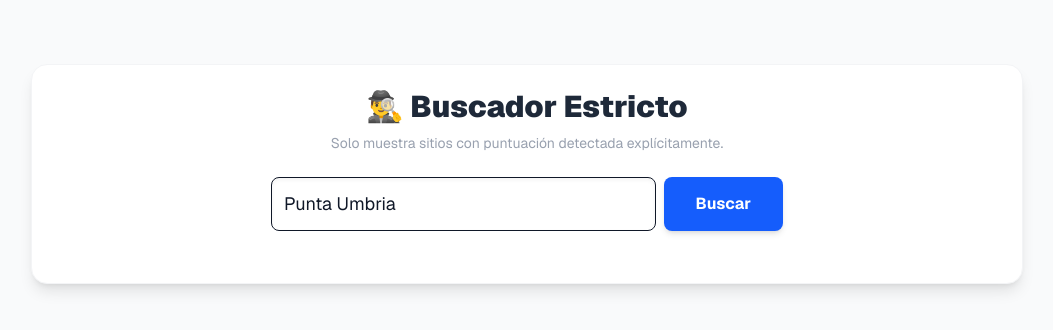
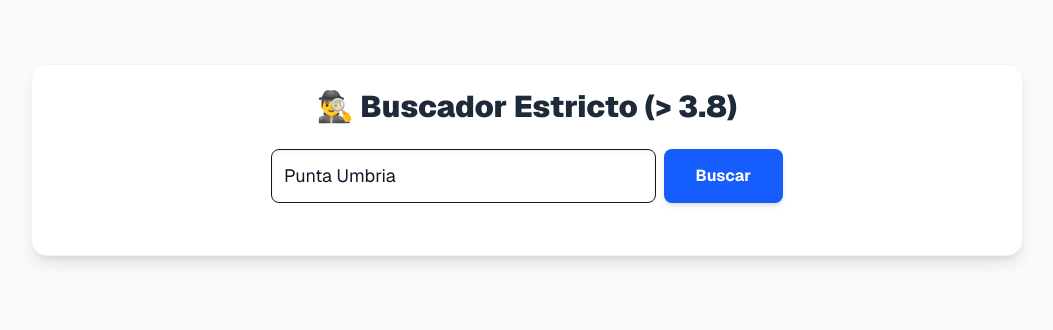
Before and after one commit to caracolazefiro-sketch/CaraColaViajes, a Next.js app: page /dormir in a window 1280 px wide. Shown: the top 330 px of the page, without its empty margins (113-1166 px from the left). Built offline with nearby package versions, Linux system fonts and the light colour scheme.

Commit message:
Correccion pequeño fallo amigo

```diff
--- a/app/dormir/page.tsx
+++ b/app/dormir/page.tsx
@@ -5,6 +5,7 @@ import React, { useState, useEffect } from 'react';
 // --- CONFIGURACIÓN ---
 const CX_ID = "9022e72d0fcbd4093";
 const API_KEY = "AIzaSyDecT2WWIcWJd0mCQv5ONc3okQfwAmXIX0";
+const MIN_QUALITY = 3.8; // 🛑 NOTA DE CORTE: Menos de esto se descarta.
 
 interface Spot {
   title: string;
@@ -18,12 +19,9 @@ interface Spot {
 const SpotCard = ({ spot, rank }: { spot: Spot, rank: number }) => {
   const medals = ["🥇", "🥈", "🥉"];
 
-  // Colores según nota real
-  let color = "bg-gray-500";
-  if (spot.rating >= 4.5) color = "bg-green-600";
-  else if (spot.rating >= 4) color = "bg-green-500";
-  else if (spot.rating >= 3) color = "bg-yellow-500";
-  else color = "bg-red-500";
+  let color = "bg-green-600";
+  if (spot.rating < 4) color = "bg-yellow-500";
+  if (spot.rating < 3) color = "bg-red-500";
 
   return (
     <a href={spot.link} target="_blank" rel="noopener noreferrer" className="flex flex-col bg-white rounded-xl shadow-lg overflow-hidden hover:scale-[1.02] transition-transform h-full border border-gray-100 no-underline group">
@@ -49,14 +47,14 @@ const SpotCard = ({ spot, rank }: { spot: Spot, rank: number }) => {
 
         <div className="mt-auto pt-3 border-t border-gray-50 flex justify-between items-center">
              <span className="text-[10px] text-gray-400">park4night.com</span>
-             <span className="text-[10px] text-green-600 font-bold bg-green-50 px-2 py-1 rounded">Nota Verificada</span>
+             <span className="text-[10px] text-green-600 font-bold bg-green-50 px-2 py-1 rounded">Calidad Verificada</span>
         </div>
       </div>
     </a>
   );
 };
 
-// --- LÓGICA DE BÚSQUEDA ESTRICTA ---
+// --- LÓGICA DE BÚSQUEDA ---
 const SearchEngine = () => {
   const [city, setCity] = useState("Punta Umbria");
   const [spots, setSpots] = useState<Spot[]>([]);
@@ -70,7 +68,7 @@ const SearchEngine = () => {
     setStatus("Lanzando escáner doble (20 resultados)...");
 
     try {
-      // 1. PEDIMOS 20 RESULTADOS (Página 1 y 2)
+      // 1. CONSULTA A GOOGLE (2 PÁGINAS)
       const queries = [1, 11].map(start =>
         fetch(`https://www.googleapis.com/customsearch/v1?key=${API_KEY}&cx=${CX_ID}&q=site:park4night.com "${city}"&num=10&start=${start}`)
         .then(r => r.json())
@@ -88,11 +86,10 @@ const SearchEngine = () => {
 
       setStatus(`Filtrando ${allItems.length} candidatos...`);
 
-      // 2. PROCESAMIENTO ESTRICTO
+      // 2. PROCESADO
       const processed = allItems.map(item => {
         const text = (item.title + " " + item.snippet);
 
-        // Buscamos nota real
         const match = text.match(/(\d[\.,]\d+)\/5/);
         let rating = 0;
         if (match) rating = parseFloat(match[1].replace(',', '.'));
@@ -101,26 +98,25 @@ const SearchEngine = () => {
         }
 
         return {
-          title: item.title.replace(' - park4night', '').replace(' - Caramaps', '').replace(/\(\d+\)/, '').trim(),
+          title: item.title.replace(' - park4night', '').replace(/\(\d+\)/, '').trim(),
           link: item.link,
           snippet: item.snippet,
-          image: item.pagemap?.cse_image?.[0]?.src || item.pagemap?.cse_thumbnail?.[0]?.src || null,
-          rating // Si es 0, se filtrará
+          image: item.pagemap?.cse_image?.[0]?.src || null,
+          rating
         };
       });
 
-      // 3. FILTRO "TOLERANCIA CERO"
-      // Solo pasan los sitios donde HEMOS ENCONTRADO una nota (> 0)
-      const verifiedSpots = processed
+      // 3. FILTRADO ESTRICTO (AHORA SÍ SE APLICA)
+      const bestOnes = processed
         .filter((v,i,a)=>a.findIndex(t=>(t.link === v.link))===i) // Quitar duplicados
-        .filter(spot => spot.rating > 0) // <--- AQUÍ ESTÁ EL FILTRO NUEVO
-        .sort((a, b) => b.rating - a.rating); // Ordenar de mejor a peor
+        .filter(s => s.rating >= MIN_QUALITY) // 🛑 AQUÍ ESTÁ EL FILTRO DE CALIDAD
+        .sort((a, b) => b.rating - a.rating);
 
-      if (verifiedSpots.length === 0) {
-          setStatus(`Se encontraron sitios, pero Google no mostraba sus notas en el resumen.`);
+      if (bestOnes.length === 0) {
+          setStatus(`Encontrados ${processed.length} sitios, pero NINGUNO supera el ${MIN_QUALITY}/5.`);
       } else {
-          setSpots(verifiedSpots.slice(0, 3));
-          setStatus(`¡Éxito! Mostrando los ${Math.min(3, verifiedSpots.length)} mejores con nota verificada.`);
+          setSpots(bestOnes.slice(0, 3));
+          setStatus(`¡Éxito! Mostrando los ${Math.min(3, bestOnes.length)} mejores (Nota > ${MIN_QUALITY}).`);
       }
 
     } catch (err) {
@@ -134,10 +130,9 @@ const SearchEngine = () => {
   return (
     <div className="w-full max-w-5xl mx-auto p-4">
         <div className="bg-white p-6 rounded-2xl shadow-lg mb-8 border border-gray-100">
-            <h1 className="text-3xl font-black text-gray-800 mb-2 text-center">🕵️‍♂️ Buscador Estricto</h1>
-            <p className="text-center text-gray-400 text-sm mb-6">Solo muestra sitios con puntuación detectada explícitamente.</p>
+            <h1 className="text-3xl font-black text-gray-800 mb-2 text-center">🕵️‍♂️ Buscador Estricto (&gt; {MIN_QUALITY})</h1>
 
-            <form onSubmit={searchBestSpots} className="flex gap-2 max-w-lg mx-auto">
+            <form onSubmit={searchBestSpots} className="flex gap-2 max-w-lg mx-auto mt-6">
                 <input
                     type="text"
                     value={city}
@@ -157,10 +152,10 @@ const SearchEngine = () => {
                 {spots.map((s, i) => <SpotCard key={i} spot={s} rank={i} />)}
             </div>
         ) : (
-            !loading && status.includes("Se encontraron sitios") && (
+            !loading && status.includes("NINGUNO supera") && (
                 <div className="text-center p-8 bg-gray-50 rounded-xl border-2 border-dashed border-gray-200">
-                    <p className="text-gray-400 mb-2">🙈 Google no nos ha chivado ninguna nota para esta búsqueda.</p>
-                    <a href={`https://park4night.com/es/search?q=${city}`} target="_blank" className="text-blue-600 underline font-bold">Buscar manualmente en Park4Night</a>
+                    <p className="text-gray-500 mb-2">Las opciones detectadas tienen baja puntuación.</p>
+                    <a href={`https://park4night.com/es/search?q=${city}`} target="_blank" className="text-blue-600 underline font-bold">Ver listado completo en Park4Night</a>
                 </div>
             )
         )}
```
